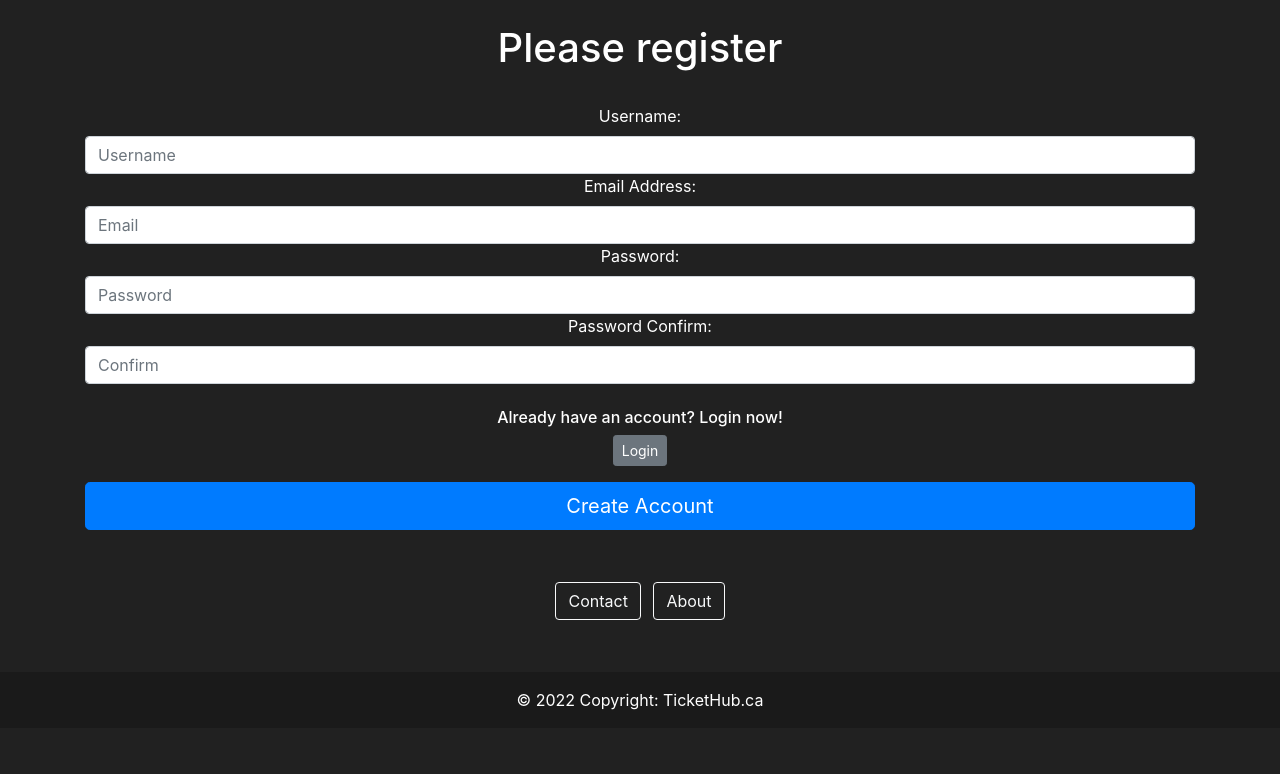
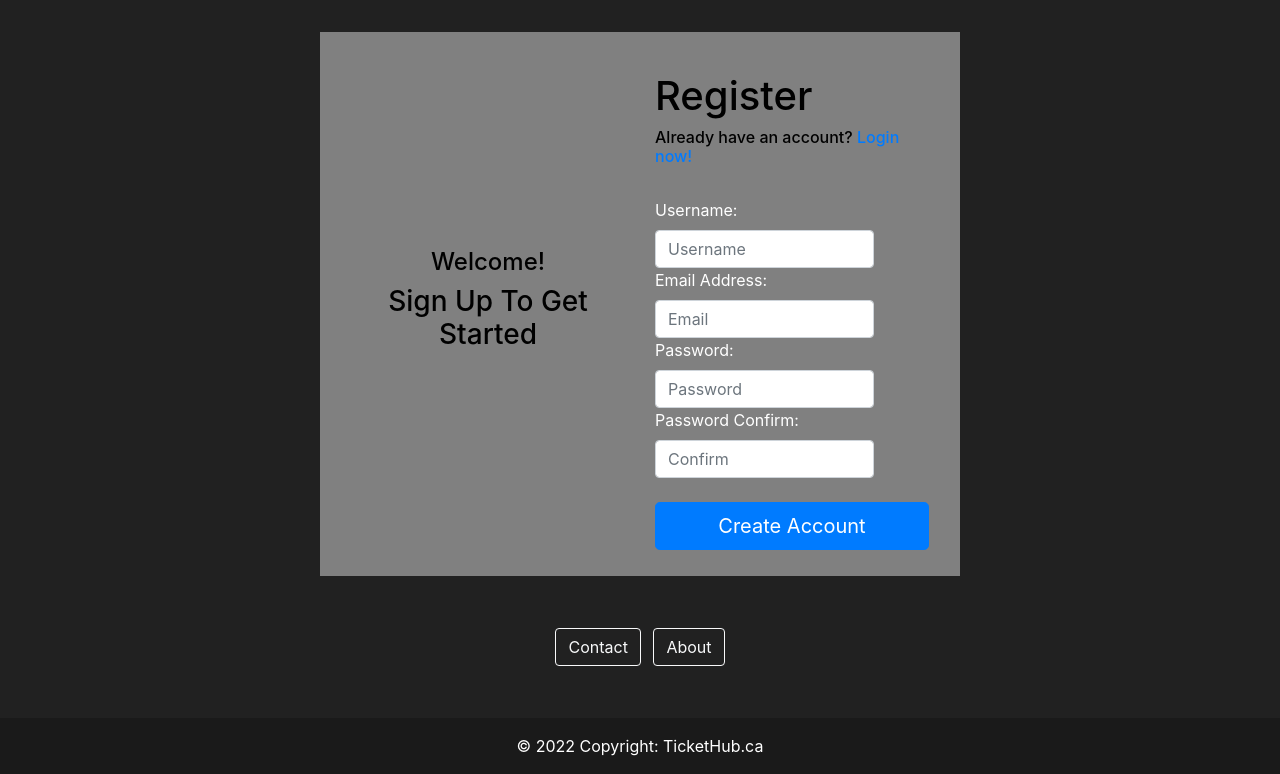
Before and after one commit to daysond/TicketHub, a Flask app: page /register in a window 1280 px wide. Shown: the part 71-845 px from the top of the page. Before the commit the page ends 781 px from the top, so only its background shows below. Run offline with Flask 2, Linux system fonts and the light colour scheme; some libraries are stand-ins or nearby versions.

Commit message:
changes made

```diff
--- a/APP/static/css/styles.css
+++ b/APP/static/css/styles.css
@@ -14,6 +14,18 @@
     width:100%;
     overflow:hidden;
 }
+.custom-container-register{
+    background-color:grey;
+    color:#000;
+    margin-top:2rem;
+    width:50%;
+    padding:1rem;
+    height:68vh;
+}
+.custom-container-register .custom-width {
+    width:80%;
+
+}
 .custom-container-login{
     background-color:#2B65EC;
 }
@@ -29,7 +41,13 @@
     width:100%;
     height:50%;
 }
-.
+
+.custom-button-register{
+    margin-bottom:2rem;
+}
+.Register-heading a{
+    text-decoration: none;
+}
 /* footer at the bottom of the page without the scrollbar */
 html, body {
     height: 100%;
--- a/APP/templates/register.html
+++ b/APP/templates/register.html
@@ -1,35 +1,36 @@
-{% extends 'base.html'%}
+{% extends 'base.html'%} {% block title %} Register {% endblock %} {% block
+content %}
 
-{% block title %}
-Register
-{% endblock %}
-
-
-{% block content %}
-
-<body class='text-center'>
-    <div class = 'container'>
-        <br>
-        <h1> Please register</h1>
-        <br>
-        <form method="POST" class = "form-register" style="color:white">
-            {{ form.hidden_tag() }}
-            {{ form.username.label() }}
-            {{ form.username(class="form-control", placeholder = "Username") }}
-            {{ form.email_address.label() }}
-            {{ form.email_address(class="form-control", placeholder = "Email") }}
-            {{ form.password.label() }}
-            {{ form.password(class="form-control", placeholder = "Password") }}
-            {{ form.confirm.label() }}
-            {{ form.confirm(class="form-control", placeholder = "Confirm") }}
-            <br>
-            <div class = 'checkbox mb-3'>
-                <h6>Already have an account? Login now!</h6>
-                <a class='btn btn-sm btn-secondary' href="{{url_for('login')}}">Login</a>
-            </div>
-            {{form.submit(class='btn btn-lg btn-block btn-primary')}}
-
-        </form>
+<body class="text-center">
+  <div class="container d-flex custom-container-register">
+    <div class="container-fluid text-center image-container-custom">
+      <h4>Welcome!</h4>
+      <h3>Sign Up To Get Started</h3>
     </div>
+    <div class="container">
+      <br />
+      <h1 style="text-align: left">Register</h1>
+      <h6 class="Register-heading" style="text-align: left">
+        Already have an account?<a href="{{url_for('login')}}"> Login now!</a>
+      </h6>
+      <br />
+      <form method="POST" class="form-register" style="color: white">
+        {{ form.hidden_tag() }} {{ form.username.label(class="custom-form-width
+        custom-form-name") }} {{ form.username(class="form-control
+        custom-width", placeholder = "Username") }} {{
+        form.email_address.label(class="custom-form-width custom-form-name") }}
+        {{ form.email_address(class="form-control custom-width", placeholder =
+        "Email") }} {{ form.password.label(class="custom-form-width
+        custom-form-name") }} {{ form.password(class="form-control
+        custom-width", placeholder = "Password") }} {{
+        form.confirm.label(class="custom-form-width custom-form-name") }} {{
+        form.confirm(class="form-control custom-width", placeholder = "Confirm")
+        }}
+        <br />
+        {{form.submit(class='btn btn-lg btn-block btn-primary
+        custom-button-register')}}
+      </form>
+    </div>
+  </div>
 </body>
 {% endblock %}
```
